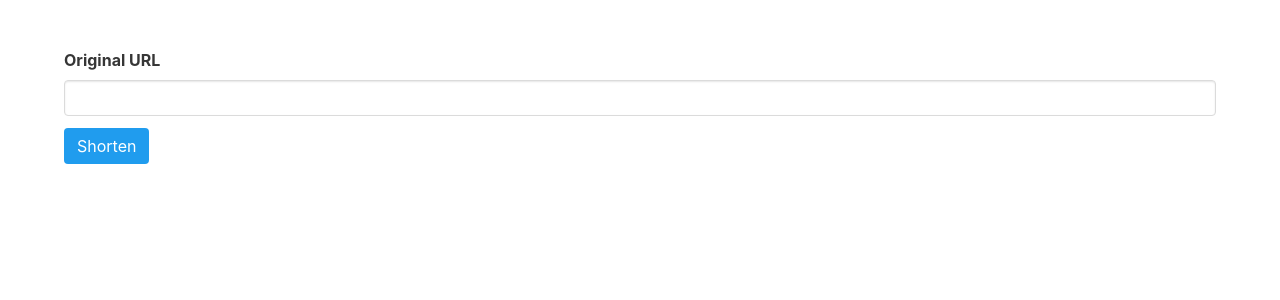
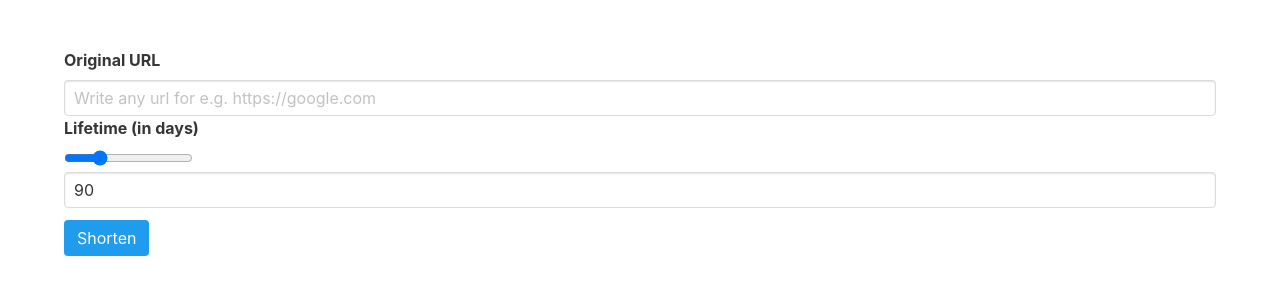
Before and after one commit to bmisyurk/jooble_test_Python_dev, a Flask app: page / in a window 1280 px wide. Shown: the top 300 px of the page. Run offline with Flask 2, Linux system fonts and the light colour scheme; some libraries are stand-ins or nearby versions.

Commit message:
added lifetime of url to api and web service

```diff
--- a/app.py
+++ b/app.py
@@ -1,11 +1,12 @@
 import string
-from datetime import datetime
+from datetime import datetime, date, time, timedelta
 from random import choices
 from flask import Flask, render_template, request, redirect, jsonify
 from flask_sqlalchemy import SQLAlchemy
 
 app = Flask(__name__)
 app.config['SQLALCHEMY_DATABASE_URI'] = 'sqlite:///link.db'
+app.config['SQLALCHEMY_TRACK_MODIFICATIONS'] = False
 db = SQLAlchemy(app)
 
 
@@ -13,7 +14,9 @@ class Link(db.Model):
     id = db.Column(db.Integer, primary_key=True)
     original_url = db.Column(db.String(255))
     short_url = db.Column(db.String(4), unique=True)
-    date_created = db.Column(db.DateTime, default=datetime.now)
+    lifetime = db.Column(db.Integer, default=90)
+    date_created = db.Column(db.DateTime, default=datetime.now())
+    date_expire = db.Column(db.DateTime, default=datetime.now() + timedelta(days=90))
 
     def __init__(self, **kwargs):
         super().__init__(**kwargs)
@@ -22,12 +25,8 @@ class Link(db.Model):
     def generate_short_link(self):
         characters = string.digits + string.ascii_letters
         short_url = ''.join(choices(characters, k=4))
-
         link = self.query.filter_by(short_url=short_url).first()
-
-        if link:
-            return self.generate_short_link()
-        return short_url
+        return self.generate_short_link() if link else short_url
 
 
 @app.route('/<short_url>')
@@ -41,30 +40,75 @@ def index():
     return render_template('index.html')
 
 
+@app.route('/link_added', methods=['POST'])
+def add_link():
+    original_url = request.form['original_url']
+    lifetime = request.form['lifetime']
+    row = Link(original_url=original_url.strip(), lifetime=lifetime)
+    db.session.add(row)
+    db.session.commit()
+    return render_template('link_added.html',
+                           new_link=row.short_url, original_url=row.original_url)
+
+
+
 @app.route('/add_link', methods=['POST'])
-def add_link():
+def add_link_from_api():
     posted_data = request.get_json()
     try:
-        data = posted_data['original']
-        link = Link(original_url=data)
-        db.session.add(link)
-        db.session.commit()
-        return jsonify("Successfully link added, new url:" + str(link.short_url))
-    except TypeError:
-        original_url = request.form['original_url']
-        link = Link(original_url=original_url)
-        db.session.add(link)
-        db.session.commit()
-        return render_template('link_added.html',
-                               new_link=link.short_url, original_url=link.original_url)
+        if 'original_links' not in posted_data.keys() or not posted_data['original_links']:
+            return bad_request("key 'original_links' is empty or not found")
+        if check_lifetime(posted_data) is None:
+            return bad_request("key 'lifetime' is out of range")
+        links = posted_data['original_links'].split(',')
+        lifetime = check_lifetime(posted_data)
+        cnt_links = len(links)
+        if cnt_links > 1:  # multiple addition
+            for link in links:
+                row = Link(original_url=link.strip(),
+                           lifetime=lifetime,
+                           date_expire=(datetime.now() + timedelta(days=lifetime)))
+                db.session.add(row)
+                db.session.commit()
+            return jsonify(code=200,
+                           log="Successfully added links")
+        else:  # single addition
+            row = Link(original_url=str(links[0]).strip(),
+                       lifetime=lifetime,
+                       date_expire=(datetime.now() + timedelta(days=lifetime)))
+            db.session.add(row)
+            db.session.commit()
+            return jsonify(code=200,
+                           log="Successfully added link",
+                           original_link=row.original_url,
+                           new_link=request.host_url + row.short_url,
+                           lifetime="%s days" % row.lifetime)
+    except Exception as e:
+        return bad_request(e)
+
+
+def check_lifetime(data, num=None):
+    if 'lifetime' in data.keys():
+        if 0 < int(data['lifetime']) <= 365:
+            num = int(data['lifetime'])
+        else:
+            return num
+    else:
+        num = 90
+    return num
 
 
 @app.route("/get_data/<short_url>", methods=["GET"])
-def get_link(short_url):
-    link = Link.query.filter_by(short_url=short_url).one()
-    return jsonify(original_link=link.original_url,
-                   short_link=link.short_url,
-                   date_created=link.date_created)
+def get_link_from_api(short_url):
+    try:
+        row = Link.query.filter_by(short_url=short_url).one()
+        return jsonify(original_link=row.original_url,
+                       short_link=request.host_url + row.short_url,
+                       date_created=row.date_created,
+                       date_expire=row.date_expire,
+                       lifetime="%s days" % row.lifetime)
+    except Exception as e:
+        return jsonify(status="Url not found or was expired"), 404
 
 
 @app.errorhandler(404)
@@ -72,5 +116,15 @@ def not_found(e):
     return render_template('404.html'), 404
 
 
+@app.errorhandler(405)
+def method_not_allowed(e):
+    return jsonify(status="Method not allowed"), 405
+
+
+@app.errorhandler(400)
+def bad_request(e):
+    return jsonify(status="Bad Request", error=str(e)), 400
+
+
 if __name__ == '__main__':
     app.run(debug=True)
--- a/templates/index.html
+++ b/templates/index.html
@@ -16,17 +16,17 @@
                 <div class="field">
                     <label class="label">Original URL</label>
                     <div class="control">
-                        <input class="input" type="text" name="original_url">
+                        <input class="input" type="text" name="original_url" placeholder="Write any url for e.g. https://google.com" required>
+                        <label class="label">Lifetime (in days)</label>
+                        <input type="range" value="90" min="1" max="365" step="1" oninput="this.nextElementSibling.value = this.value">
+                        <input type="number" class="input" value="90" min="1" max="365" name="lifetime">
                     </div>
-
                 </div>
                 <div class="control">
                     <button type="submit" class="button is-info">Shorten</button>
                 </div>
-
             </form>
         </div>
     </section>
 </body>
-
 </html>
```
Also changed, not shown: templates/link_added.html (+8 -0 lines), link.db.
